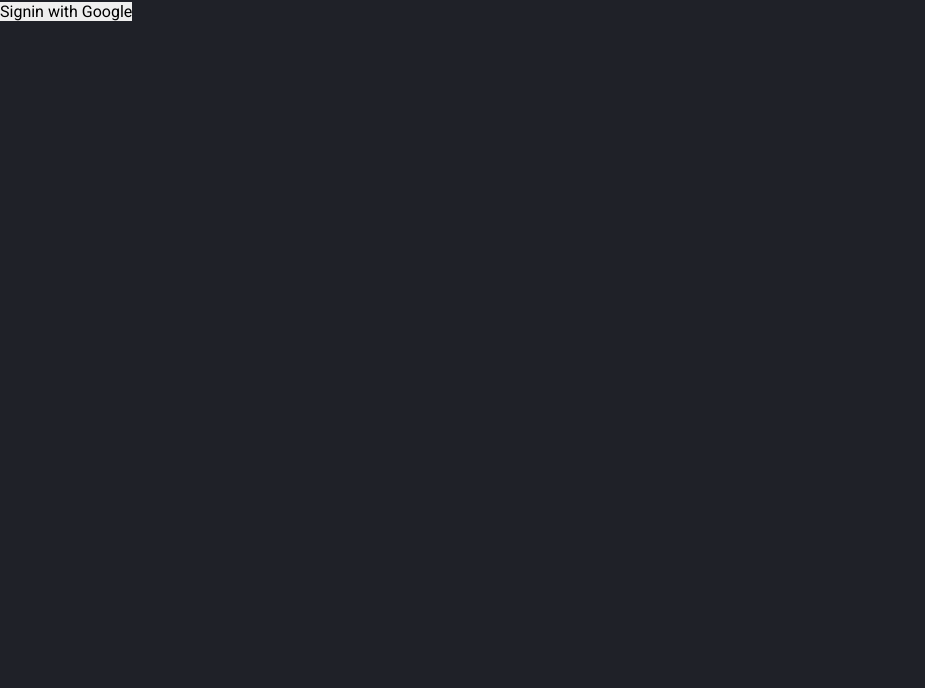
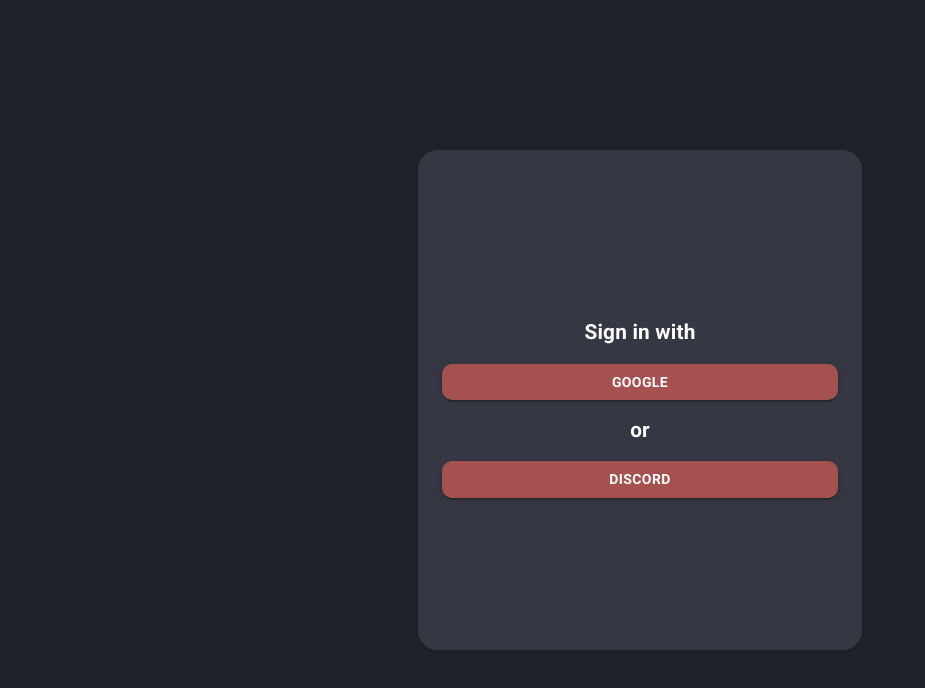
Before and after one commit to DanilNefedov/Prod_CookPad, a Next.js app: page /login in a window 1280 px wide. Shown: the top 688 px of the page, without its empty margins (0-925 px from the left). Built offline with nearby package versions, Linux system fonts and the light colour scheme; no server answers.

Commit message:
styles for login and 50% for home page

```diff
--- a/app/(main)/layout.tsx
+++ b/app/(main)/layout.tsx
@@ -1,10 +1,27 @@
+import { Container, Paper } from "@mui/material";
 
 
 export default function RootLayout({ children, }: Readonly<{ children: React.ReactNode; }>) {
-    return (
-        <div className="wrapper">
-            {children}
-        </div>
+    const styledPaperHome = {
+        backgroundColor: 'secondary.main',
+        borderRadius: '20px 0 0 20px',
+        color:'text.primary',
+        width:"calc(100% - 140px)",
+      }
+      return (
+        <>
+          {/* <NavigationSite></NavigationSite> */}
+          <Paper sx={styledPaperHome}>
+            <Container maxWidth={false}sx={{
+              height:'100%',
+              display:'flex',
+              flexDirection:'column',
+              justifyContent:'center'
+              }}>
+                {children}
+            </Container>
+          </Paper>
 
-    );
+        </>
+      )
 }
--- a/app/(main)/login/page.tsx
+++ /dev/null
@@ -1,15 +0,0 @@
-import { signIn } from "@/config/auth/auth"
-
-
-export default function SignIn() {
-  return (
-    <form
-      action={async () => {
-        "use server"
-        await signIn("google", {redirectTo: "/home"})
-      }}
-    >
-      <button type="submit">Signin with Google</button>
-    </form>
-  )
-}
--- a/app/layout.tsx
+++ b/app/layout.tsx
@@ -23,7 +23,9 @@ export default function RootLayout({ children, }: Readonly<{ children: React.Rea
       <body suppressHydrationWarning={true} className={IBM.className}>
         <ThemeRegistry options={{ key: 'mui' }}>
           <ProviderStore>
-            {children}
+            <div className="wrapper">
+              {children}
+            </div>
           </ProviderStore>
         </ThemeRegistry>
       </body>
--- /dev/null
+++ b/app/login/page.tsx
@@ -0,0 +1,71 @@
+import { signIn } from "@/config/auth/auth"
+import { Button, Container, FormGroup, Typography } from "@mui/material"
+
+
+export default function SignIn() {
+  return (
+
+    <Container component="main" maxWidth="xs"
+      sx={{
+        backgroundColor: 'background.paper',
+        borderRadius: '20px',
+        height: '500px',
+        margin: 'auto',
+        display: 'flex',
+        flexDirection: 'column',
+        justifyContent: 'center',
+        lignItems: 'center',
+      }}
+    >
+      <form
+        action={async (formData: FormData) => {
+          "use server";
+          const provider = formData.get("provider") as string;
+          console.log(provider);
+          await signIn(provider, { redirectTo: "/home" });
+        }}
+      >
+        <Typography
+          sx={{ textAlign: "center", fontWeight: "600", padding: "15px 0", fontSize: "1.3rem" }}
+          color="text.primary"
+        >
+          Sign in with
+        </Typography>
+
+        <Button
+          type="submit"
+          variant="contained"
+          fullWidth
+          name="provider"
+          value="google"
+          color="darkButton"
+          sx={{ fontWeight: "700", borderRadius: "10px"}}
+        >
+          Google
+        </Button>
+
+        <Typography
+          sx={{ textAlign: "center", fontWeight: "600", padding: "15px 0", fontSize: "1.3rem" }}
+          color="text.primary"
+        >
+          or
+        </Typography>
+
+        <Button
+          type="submit"
+          variant="contained"
+          fullWidth
+          name="provider"
+          value="discord"
+          color="darkButton"
+          sx={{ fontWeight: "700", borderRadius: "10px" }}
+        >
+          Discord
+        </Button>
+      </form>
+
+
+
+    </Container>
+  )
+}
--- a/config/ThemeMUI/theme.ts
+++ b/config/ThemeMUI/theme.ts
@@ -1,4 +1,12 @@
 import { createTheme, outlinedInputClasses } from '@mui/material';
+
+
+
+declare module '@mui/material/Button' {
+  interface ButtonPropsColorOverrides {
+    darkButton: true;
+  }
+}
 
 
 // Augment the palette to include an ochre color
@@ -11,6 +19,13 @@ declare module '@mui/material/styles' {
   interface PaletteOptions {
     ochre?: PaletteOptions['primary'];
     // greyBtn?: PaletteOptions['primary'];
+  }
+
+
+
+
+  interface PaletteOptions{
+    darkButton?:PaletteOptions['primary']
   }
 }
 
@@ -64,11 +79,18 @@ export const theme = createTheme({
       dark: '#A29415',
       contrastText: '#8E94A4',
     },
+    darkButton:{
+      main: '#A5514F',
+      light: "#ffc2b3",
+      contrastText: '#FFFFFF',
+      dark:'#FF7269',
+    }
   },
   shape: {
     borderRadius: 20,
   },
   components: {
+
     MuiContainer: {
       defaultProps: {
         color: 'red'
--- a/config/auth/auth.ts
+++ b/config/auth/auth.ts
@@ -1,4 +1,5 @@
 import NextAuth from "next-auth";
+import Discord from "next-auth/providers/discord";
 import Google from "next-auth/providers/google";
 
 
@@ -7,7 +8,14 @@ export const { handlers, auth, signIn, signOut } = NextAuth({
     Google({
       clientId: process.env.GOOGLE_CLIENT_ID as string,
       clientSecret: process.env.GOOGLE_SECRET as string,
+    }),
+
+    Discord({
+      clientId: process.env.DISCORD_CLIENT as string,
+      clientSecret: process.env.DISCORD_SECRET as string,
     })
+
+
   ],
   callbacks: {
     async signIn({ account, profile }) {
```
Also changed, not shown: app/(main)/home2/page.tsx (deleted, +0 -22 lines).
